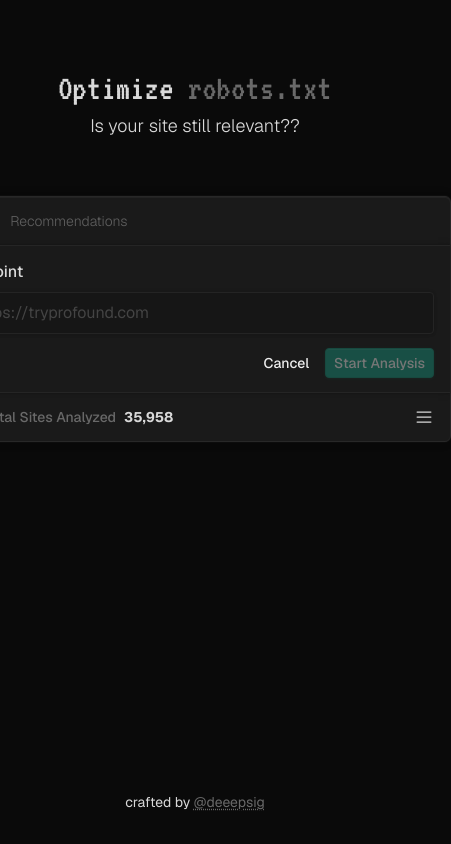
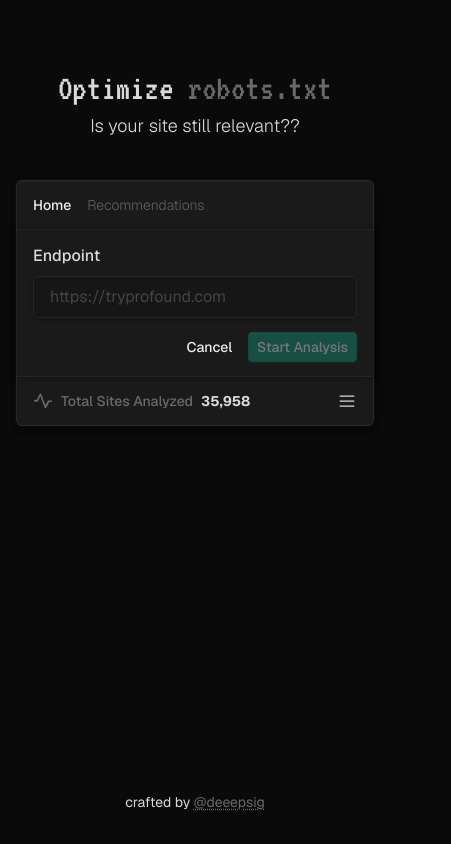
Before and after one commit to deeepsig/aio-tool, a Next.js app: page / in a window 390 px wide. Shown: the whole page, 451 px wide, since content can reach past the window. Built offline with nearby package versions, Linux system fonts and the light colour scheme.

Commit message:
responsive

```diff
--- a/src/app/page.tsx
+++ b/src/app/page.tsx
@@ -7,7 +7,7 @@ export default function Page() {
     <div className="min-h-screen font-sans flex flex-col">
       <div className="flex-1 flex flex-col items-center py-[8vh]">
         <About />
-        <div className="mt-8 flex items-start justify-center">
+        <div className="mt-4 sm:mt-8 flex items-start justify-center">
           <div className="outer-box space-y-[14px]">
             {/* This is the "client island" - only this part becomes client-side */}
             <AppClient />
--- a/src/styles/globals.css
+++ b/src/styles/globals.css
@@ -90,7 +90,7 @@ body {
     0 0 12px rgba(0, 0, 0, 0.1),
     0 0 0 1px rgba(255, 255, 255, 0.02),
     inset 0 1px 0 rgba(255, 255, 255, 0.04);
-  width: 512px;
+  width: min(512px, 100vw - 2rem);
   margin: 0 auto;
   padding: 14px 0px;
   border-radius: 6px;
```
